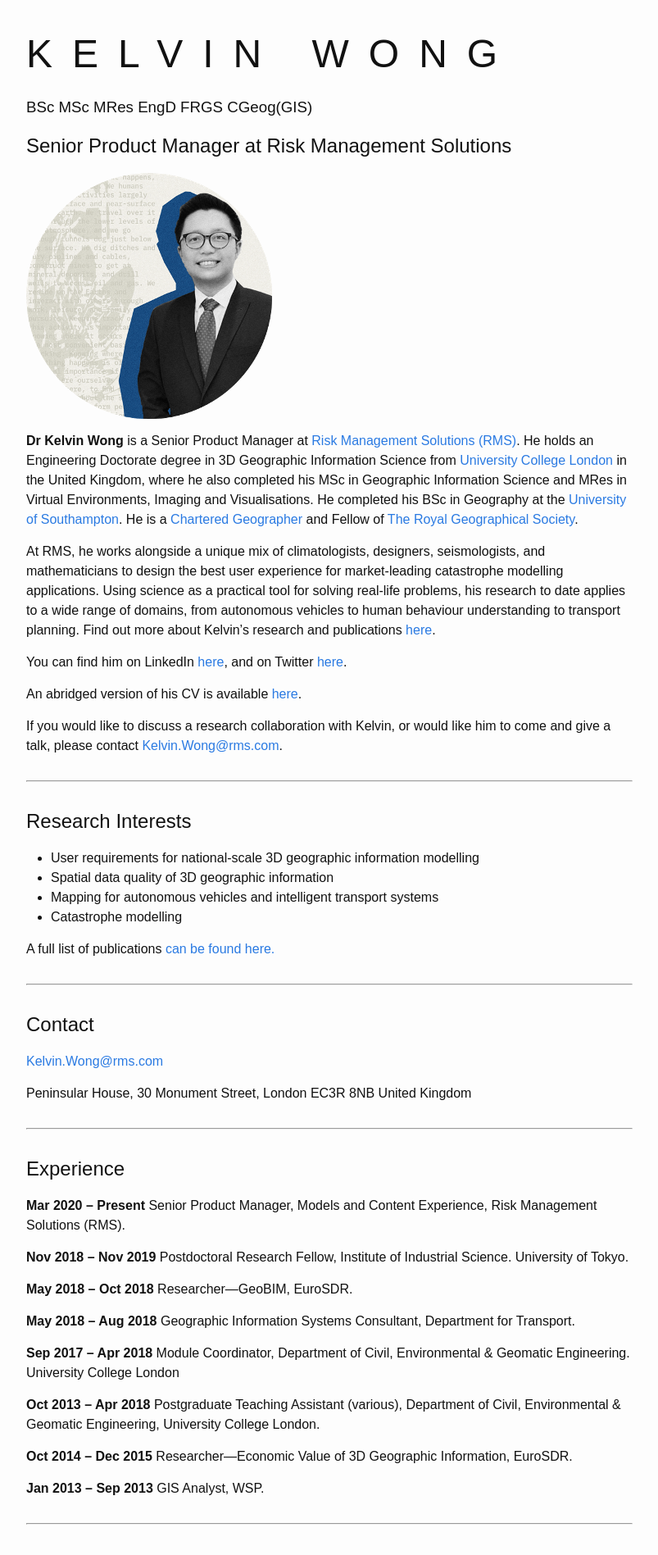
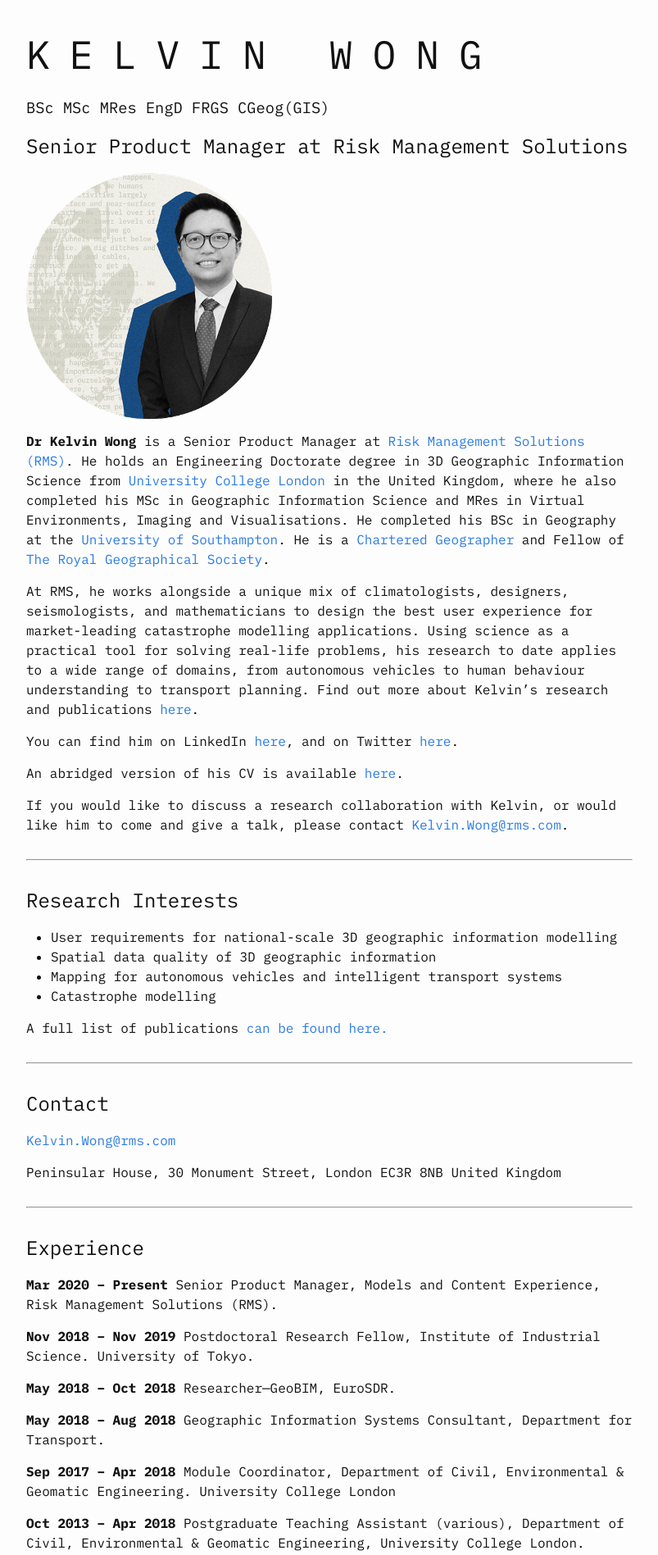
Before and after one commit to kel196/kel196.github.io, a Jekyll site: the page built from index.md, in a window 1280 px wide. Shown: the top 1897 px of the page at 82% size, without its empty margins (238-1041 px from the left). Built offline with Jekyll 4.4.1, drawn with Linux system fonts in a browser that asks for light colours; our own code applies the rules of GitHub Pages for plain Markdown files.

Commit message:
Update _base.scss

```diff
--- a/_sass/minima/_base.scss
+++ b/_sass/minima/_base.scss
@@ -10,7 +10,7 @@ p, blockquote, pre, hr,
 dl, dd, ol, ul, figure {
   margin: 0;
   padding: 0;
-  font-family: 'Cabin', sans-serif;
+  font-family: 'IBM Plex Mono', monospace;
 }
 
 h1 {
```
